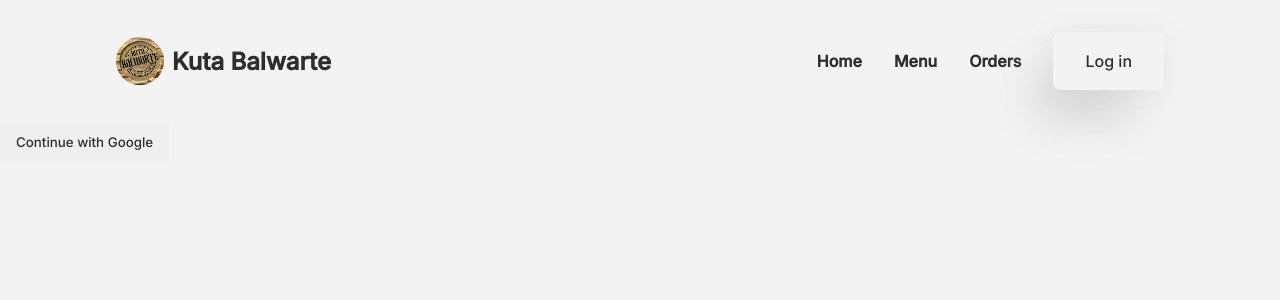
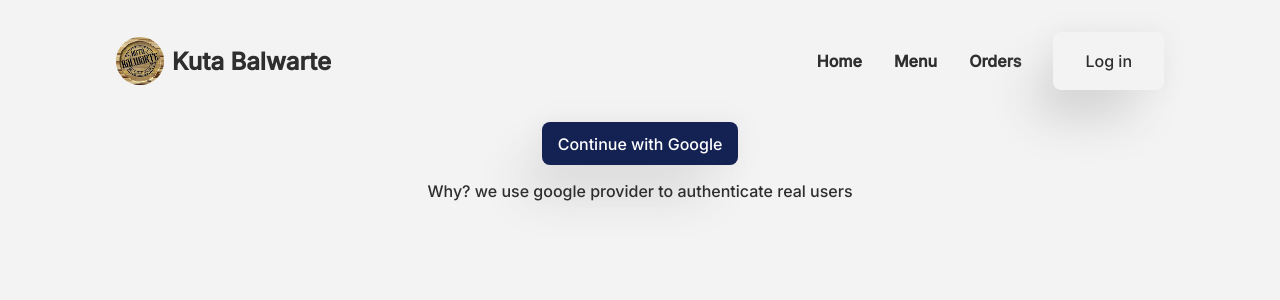
Before and after one commit to EricEchemane/Kuta-Balwarte-Wantusawa, a SvelteKit app: page /register in a window 1280 px wide. Shown: the top 300 px of the page. Built offline with nearby package versions, Linux system fonts and the light colour scheme; no server answers; the database is empty.

Commit message:
fixed firebase no-session state in /register

```diff
--- a/src/routes/register/+page.svelte
+++ b/src/routes/register/+page.svelte
@@ -125,12 +125,20 @@
 		<div class="error">{form.message}</div>
 	{/if}
 {:else}
-	<button on:click={() => loginWithGoogle(app)}>
-		Continue with Google
-	</button>
+	<div class="no-session">
+		<button class="secondary" on:click={() => loginWithGoogle(app)}>
+			Continue with Google
+		</button>
+		<p>Why? we use google provider to authenticate real users</p>
+	</div>
 {/if}
 
 <style>
+	.no-session {
+		display: grid;
+		place-items: center;
+		gap: 1rem;
+	}
 	a.login {
 		font-size: 0.9rem;
 	}
```
